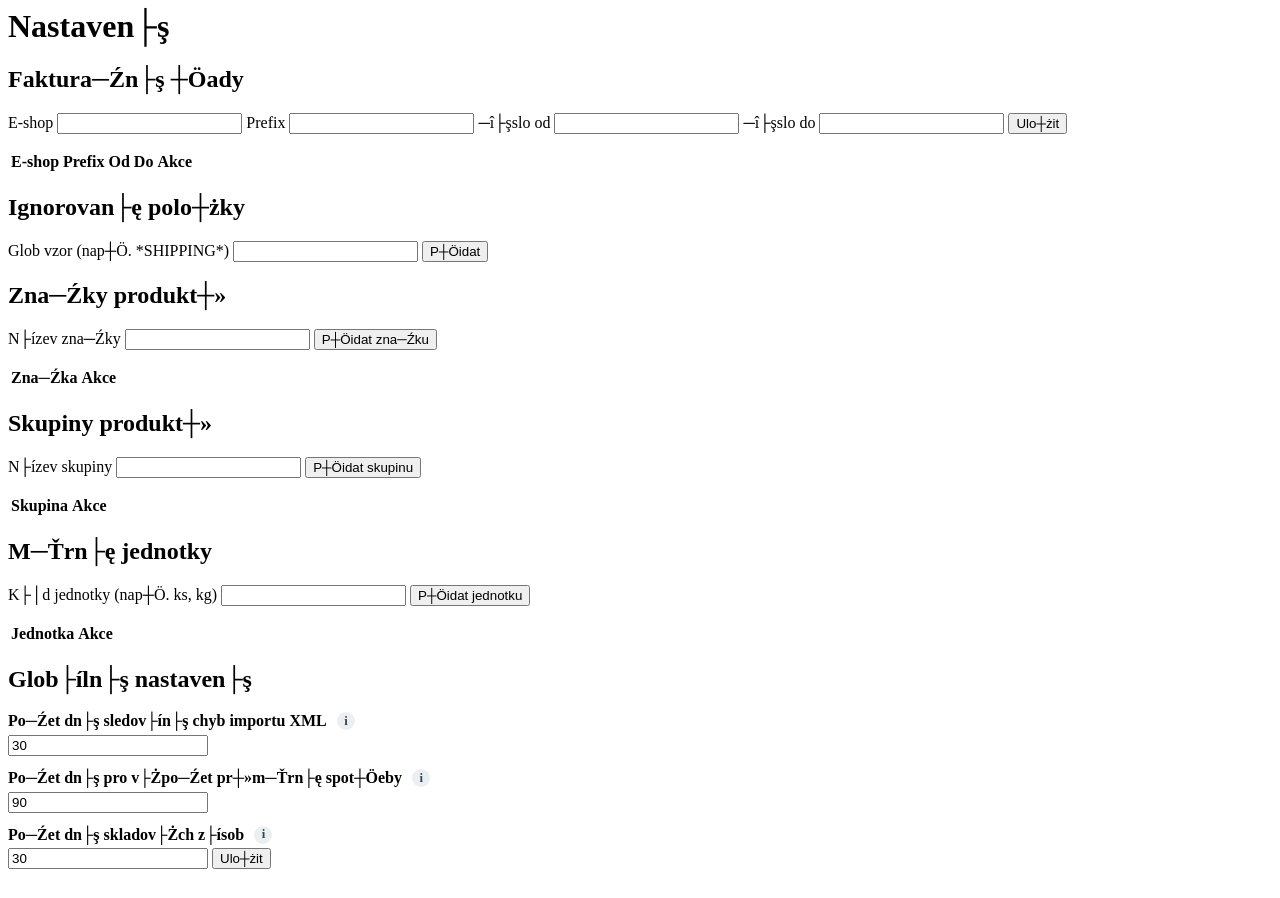
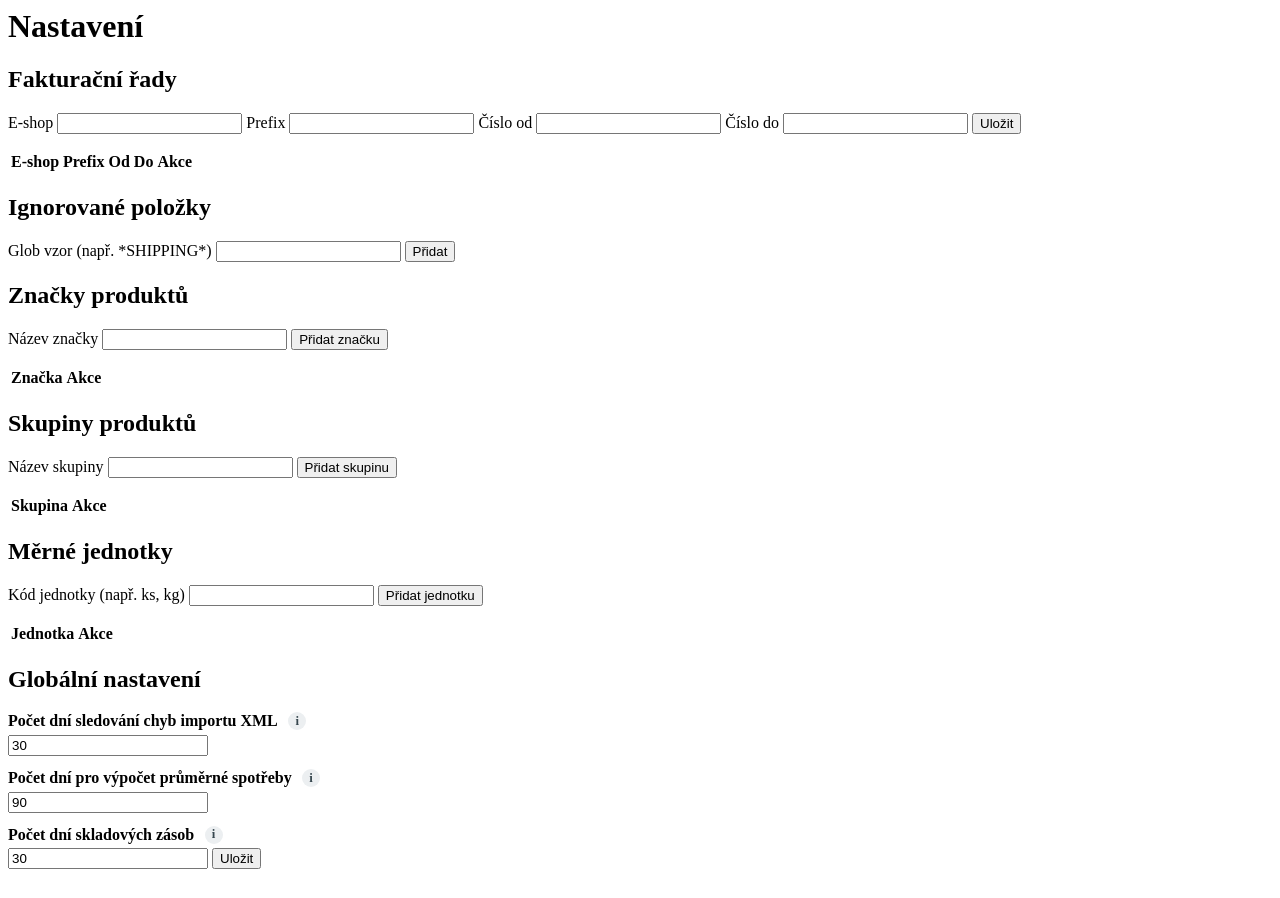
Before and after one commit to libor-sloupensky/GWvyroba-sklady, a PHP site: page /views/settings.php in a window 1280 px wide. Run offline with PHP 8.4, Linux system fonts and the light colour scheme; lists and menus that the app fills with data are empty.

Commit message:
oprava nastavení

```diff
--- a/views/settings.php
+++ b/views/settings.php
@@ -1,4 +1,4 @@
-<h1>Nastaven├ş</h1>
+<h1>Nastavení</h1>
 
 <?php if (!empty($flashError)): ?>
   <div class="notice" style="border-color:#ffbdbd;background:#fff5f5;color:#b00020;">
@@ -11,18 +11,18 @@
   </div>
 <?php endif; ?>
 
-<h2>Faktura─Źn├ş ┼Öady</h2>
+<h2>Fakturační řady</h2>
 <form method="post" action="/settings/series" id="series-form">
   <input type="hidden" name="id" value="" />
   <label>E-shop</label>
   <input type="text" name="eshop_source" required />
   <label>Prefix</label>
   <input type="text" name="prefix" />
-  <label>─î├şslo od</label>
+  <label>Číslo od</label>
   <input type="text" name="cislo_od" />
-  <label>─î├şslo do</label>
+  <label>Číslo do</label>
   <input type="text" name="cislo_do" />
-  <button type="submit">Ulo┼żit</button>
+  <button type="submit">Uložit</button>
 </form>
 <table>
   <tr><th>E-shop</th><th>Prefix</th><th>Od</th><th>Do</th><th>Akce</th></tr>
@@ -44,10 +44,10 @@
       <?php if (empty($s['has_imports'])): ?>
         <form method="post" action="/settings/series/delete" style="display:inline;margin-left:8px;">
           <input type="hidden" name="id" value="<?= (int)$s['id'] ?>" />
-          <button type="submit" class="link-danger" title="Smazat e-shop" aria-label="Smazat e-shop">ÔťĽ</button>
+          <button type="submit" class="link-danger" title="Smazat e-shop" aria-label="Smazat e-shop">✕</button>
         </form>
       <?php else: ?>
-        <span class="muted" title="E-shop m├í importovan├í data, nejde smazat.">nelze smazat</span>
+        <span class="muted" title="E-shop má importovaná data, nejde smazat.">nelze smazat</span>
       <?php endif; ?>
     </td>
   </tr>
@@ -79,11 +79,11 @@
 })();
 </script>
 
-<h2>Ignorovan├ę polo┼żky</h2>
+<h2>Ignorované položky</h2>
 <form method="post" action="/settings/ignore">
-  <label>Glob vzor (nap┼Ö. *SHIPPING*)</label>
+  <label>Glob vzor (např. *SHIPPING*)</label>
   <input type="text" name="vzor" required />
-  <button type="submit">P┼Öidat</button>
+  <button type="submit">Přidat</button>
 </form>
 <ul>
   <?php foreach (($ignores ?? []) as $i): ?>
@@ -91,20 +91,20 @@
       <span><?= htmlspecialchars((string)$i['vzor'], ENT_QUOTES, 'UTF-8') ?></span>
       <form method="post" action="/settings/ignore/delete" style="display:inline;margin-left:8px;">
         <input type="hidden" name="id" value="<?= (int)$i['id'] ?>" />
-        <button type="submit" class="link-danger" title="Odebrat vzor" aria-label="Odebrat vzor">ÔťĽ</button>
+        <button type="submit" class="link-danger" title="Odebrat vzor" aria-label="Odebrat vzor">✕</button>
       </form>
     </li>
   <?php endforeach; ?>
 </ul>
 
-<h2>Zna─Źky produkt┼»</h2>
+<h2>Značky produktů</h2>
 <form method="post" action="/settings/brand">
-  <label>N├ízev zna─Źky</label>
+  <label>Název značky</label>
   <input type="text" name="nazev" required />
-  <button type="submit">P┼Öidat zna─Źku</button>
+  <button type="submit">Přidat značku</button>
 </form>
 <table>
-  <tr><th>Zna─Źka</th><th>Akce</th></tr>
+  <tr><th>Značka</th><th>Akce</th></tr>
   <?php foreach (($brands ?? []) as $b): ?>
   <tr>
     <td><?= htmlspecialchars((string)$b['nazev'], ENT_QUOTES, 'UTF-8') ?></td>
@@ -112,7 +112,7 @@
       <?php if ((int)($b['used_count'] ?? 0) === 0): ?>
         <form method="post" action="/settings/brand/delete" style="display:inline;">
           <input type="hidden" name="id" value="<?= (int)$b['id'] ?>" />
-          <button type="submit" class="link-danger" title="Smazat zna─Źku" aria-label="Smazat zna─Źku">ÔťĽ</button>
+          <button type="submit" class="link-danger" title="Smazat značku" aria-label="Smazat značku">✕</button>
         </form>
       <?php else: ?>
         <span class="muted">nelze smazat (<?= (int)$b['used_count'] ?>)</span>
@@ -122,11 +122,11 @@
   <?php endforeach; ?>
 </table>
 
-<h2>Skupiny produkt┼»</h2>
+<h2>Skupiny produktů</h2>
 <form method="post" action="/settings/group">
-  <label>N├ízev skupiny</label>
+  <label>Název skupiny</label>
   <input type="text" name="nazev" required />
-  <button type="submit">P┼Öidat skupinu</button>
+  <button type="submit">Přidat skupinu</button>
 </form>
 <table>
   <tr><th>Skupina</th><th>Akce</th></tr>
@@ -137,7 +137,7 @@
       <?php if ((int)($g['used_count'] ?? 0) === 0): ?>
         <form method="post" action="/settings/group/delete" style="display:inline;">
           <input type="hidden" name="id" value="<?= (int)$g['id'] ?>" />
-          <button type="submit" class="link-danger" title="Smazat skupinu" aria-label="Smazat skupinu">ÔťĽ</button>
+          <button type="submit" class="link-danger" title="Smazat skupinu" aria-label="Smazat skupinu">✕</button>
         </form>
       <?php else: ?>
         <span class="muted">nelze smazat (<?= (int)$g['used_count'] ?>)</span>
@@ -147,11 +147,11 @@
   <?php endforeach; ?>
 </table>
 
-<h2>M─Ťrn├ę jednotky</h2>
+<h2>Měrné jednotky</h2>
 <form method="post" action="/settings/unit">
-  <label>K├│d jednotky (nap┼Ö. ks, kg)</label>
+  <label>Kód jednotky (např. ks, kg)</label>
   <input type="text" name="kod" required />
-  <button type="submit">P┼Öidat jednotku</button>
+  <button type="submit">Přidat jednotku</button>
 </form>
 <table>
   <tr><th>Jednotka</th><th>Akce</th></tr>
@@ -162,7 +162,7 @@
       <?php if ((int)($u['used_count'] ?? 0) === 0): ?>
         <form method="post" action="/settings/unit/delete" style="display:inline;">
           <input type="hidden" name="id" value="<?= (int)$u['id'] ?>" />
-          <button type="submit" class="link-danger" title="Smazat jednotku" aria-label="Smazat jednotku">ÔťĽ</button>
+          <button type="submit" class="link-danger" title="Smazat jednotku" aria-label="Smazat jednotku">✕</button>
         </form>
       <?php else: ?>
         <span class="muted">nelze smazat (<?= (int)$u['used_count'] ?>)</span>
@@ -172,7 +172,7 @@
   <?php endforeach; ?>
 </table>
 
-<h2>Glob├íln├ş nastaven├ş</h2>
+<h2>Globální nastavení</h2>
 <style>
 .info-icon {
   display: inline-flex;
@@ -200,29 +200,29 @@
 </style>
 <form method="post" action="/settings/global" class="global-settings-form">
   <label>
-    Po─Źet dn├ş sledov├ín├ş chyb importu XML
-    <span class="info-icon" title="Kolik dn├ş zp─Ťtn─Ť se v importu XML vyhodnocuj├ş nenap├írovan├ę polo┼żky.">i</span>
+    Počet dní sledování chyb importu XML
+    <span class="info-icon" title="Kolik dní zpětně se v importu XML vyhodnocují nenapárované položky.">i</span>
   </label>
   <input type="number" name="okno_pro_prumer_dni" value="<?= (int)($glob['okno_pro_prumer_dni'] ?? 30) ?>" min="1" />
 
   <label>
-    Po─Źet dn├ş pro v├Żpo─Źet pr┼»m─Ťrn├ę spot┼Öeby
-    <span class="info-icon" title="D├ęlka okna pro v├Żpo─Źet pr┼»m─Ťrn├ęho denn├şho odb─Ťru (nap┼Ö. 90 dn├ş Ôëł 3 m─Ťs├şce).">i</span>
+    Počet dní pro výpočet průměrné spotřeby
+    <span class="info-icon" title="Délka okna pro výpočet průměrného denního odběru (např. 90 dní ≈ 3 měsíce).">i</span>
   </label>
   <input type="number" name="spotreba_prumer_dni" value="<?= (int)($glob['spotreba_prumer_dni'] ?? 90) ?>" min="1" />
 
   <label>
-    Po─Źet dn├ş skladov├Żch z├ísob
-    <span class="info-icon" title="Na kolik dn├ş dop┼Öedu maj├ş b├Żt sklady napln─Ťny (c├şlov├Ż stav hotov├Żch produkt┼»).">i</span>
+    Počet dní skladových zásob
+    <span class="info-icon" title="Na kolik dní dopředu mají být sklady naplněny (cílový stav hotových produktů).">i</span>
   </label>
   <input type="number" name="zasoba_cil_dni" value="<?= (int)($glob['zasoba_cil_dni'] ?? 30) ?>" min="1" />
 
-  <button type="submit">Ulo┼żit</button>
+  <button type="submit">Uložit</button>
 </form>
 
 <?php if (!empty($canManageUsers)): ?>
-<h2>U┼żivatel├ę (superadmin)</h2>
-<p class="muted">P┼Öihl├í┼íen├ş prob├şh├í p┼Öes Google Workspace. P┼Öid├ín├şm e-mailu jej povol├şte, odebr├ín├ş provedete deaktivac├ş ├║─Źtu.</p>
+<h2>Uživatelé (superadmin)</h2>
+<p class="muted">Přihlášení probíhá přes Google Workspace. Přidáním e-mailu jej povolíte, odebrání provedete deaktivací účtu.</p>
 <form method="post" action="/settings/users/save" id="user-form">
   <input type="hidden" name="id" value="" />
   <label>E-mail</label>
@@ -231,20 +231,19 @@
   <select name="role">
     <option value="admin">Admin</option>
     <option value="superadmin">Superadmin</option>
-    <option value="employee">Zaměstnanec</option>
   </select>
   <label>
-    <input type="checkbox" name="active" checked /> Aktivn├ş
+    <input type="checkbox" name="active" checked /> Aktivní
   </label>
-  <button type="submit">Ulo┼żit u┼żivatele</button>
+  <button type="submit">Uložit uživatele</button>
 </form>
 <table>
-  <tr><th>E-mail</th><th>Role</th><th>Stav</th><th>Vytvo┼Öen</th><th>Akce</th></tr>
+  <tr><th>E-mail</th><th>Role</th><th>Stav</th><th>Vytvořen</th><th>Akce</th></tr>
   <?php foreach (($users ?? []) as $user): ?>
   <tr>
     <td><?= htmlspecialchars((string)$user['email'], ENT_QUOTES, 'UTF-8') ?></td>
     <td><?= htmlspecialchars((string)$user['role'], ENT_QUOTES, 'UTF-8') ?></td>
-    <td><?= (int)$user['active'] ? 'aktivn├ş' : 'blokov├ín' ?></td>
+    <td><?= (int)$user['active'] ? 'aktivní' : 'blokován' ?></td>
     <td><?= htmlspecialchars((string)$user['created_at'], ENT_QUOTES, 'UTF-8') ?></td>
     <td>
       <button type="button" class="js-edit-user"
```
